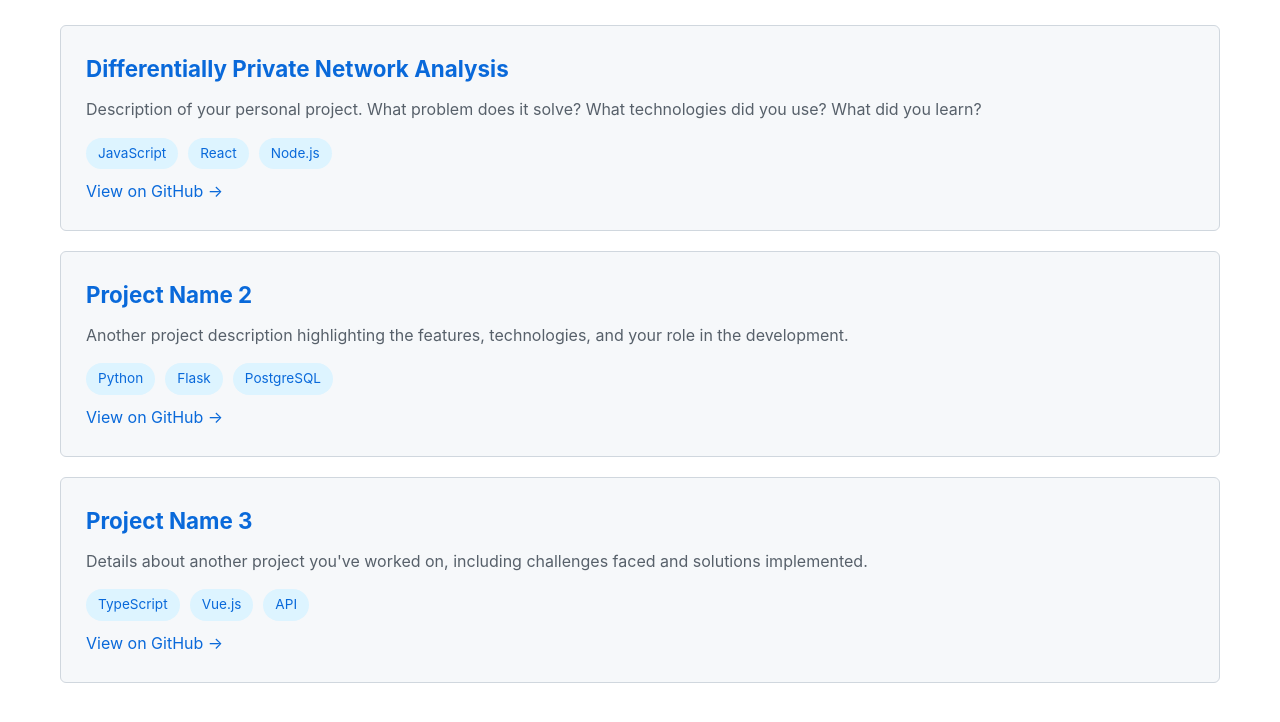
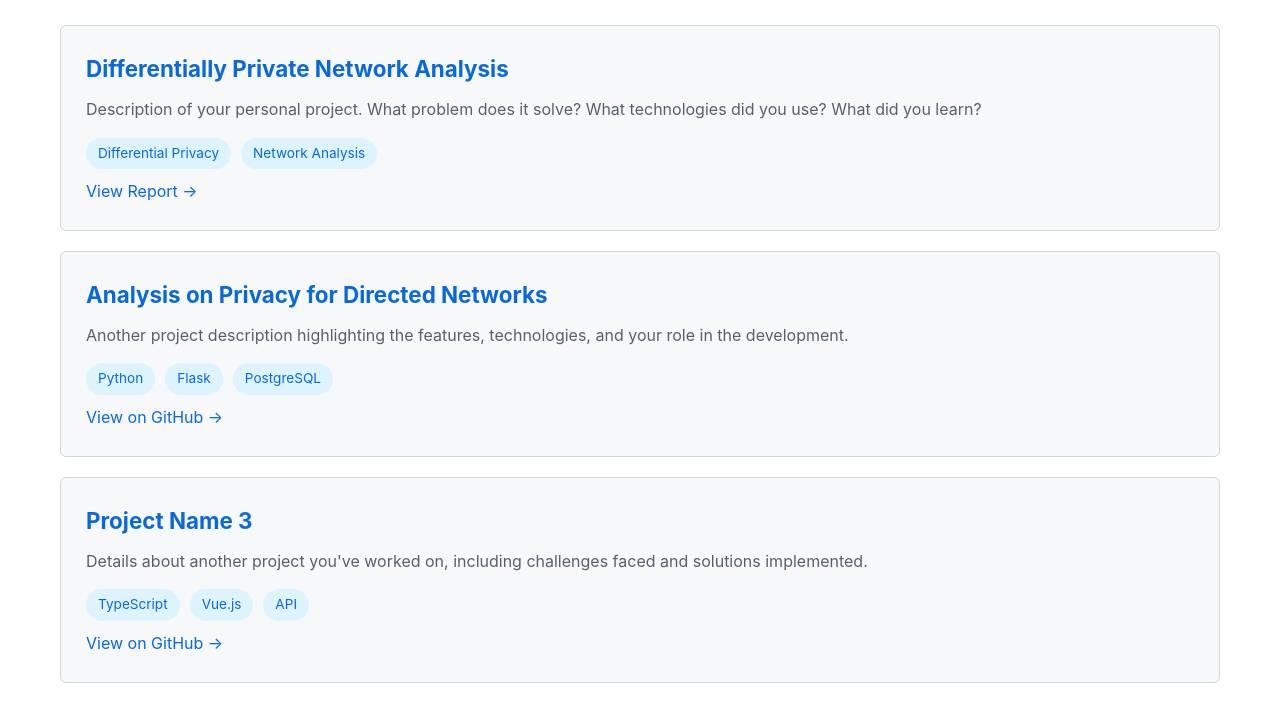
Before and after one commit to barisalparslan1/barisalparslan1.github.io, a plain HTML site: page index.html in a window 1280 px wide. Both pictures are taken after a click on the button "Personal Projects". Shown: the part 202-924 px from the top of the page. Drawn offline with Linux system fonts and the light colour scheme.

Commit message:
Update index.html

```diff
--- a/index.html
+++ b/index.html
@@ -275,15 +275,14 @@
                 <h3>Differentially Private Network Analysis</h3>
                 <p>Description of your personal project. What problem does it solve? What technologies did you use? What did you learn?</p>
                 <div class="tags">
-                    <span class="tag">JavaScript</span>
-                    <span class="tag">React</span>
-                    <span class="tag">Node.js</span>
+                    <span class="tag">Differential Privacy</span>
+                    <span class="tag">Network Analysis</span>
                 </div>
-                <a href="#" class="project-link">View on GitHub →</a>
+                <a href="DP_Network_7301.pdf" class="project-link" target="_blank">View Report →</a>
             </div>
 
             <div class="project-item">
-                <h3>Project Name 2</h3>
+                <h3>Analysis on Privacy for Directed Networks</h3>
                 <p>Another project description highlighting the features, technologies, and your role in the development.</p>
                 <div class="tags">
                     <span class="tag">Python</span>
```
